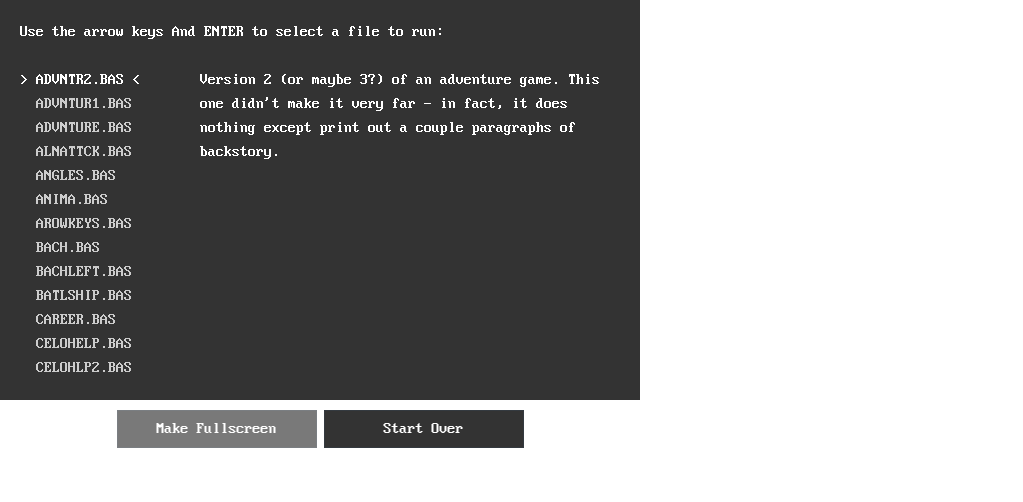
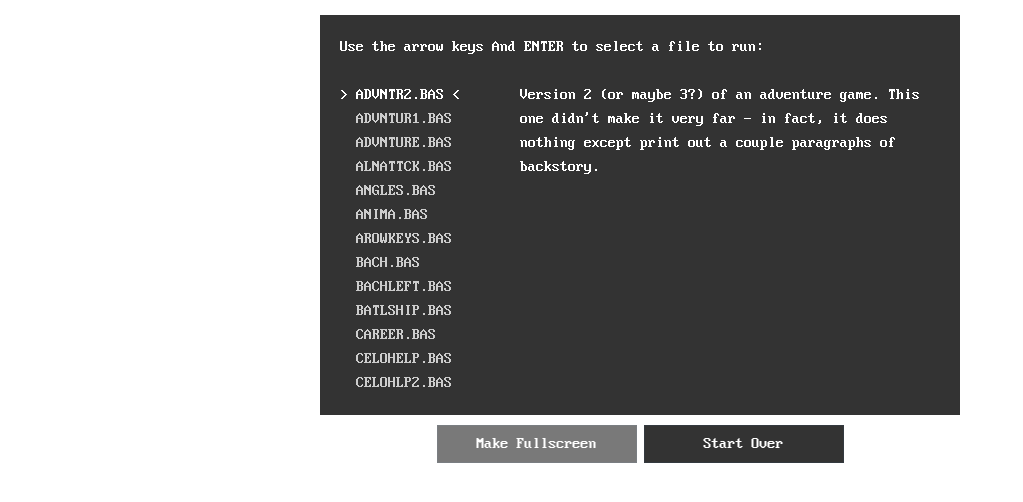
Before and after one commit to nfriend/origins-host, a website: page index.html in a window 1280 px wide. Shown: the whole page, without its empty margins (0-1023 px from the left). Drawn offline with nearby package versions, Linux system fonts and the light colour scheme.

Commit message:
slight styles change

```diff
--- a/css/origins-host.css
+++ b/css/origins-host.css
@@ -1,7 +1,17 @@
 @font-face {
     font-family: MSDOS;
-    /* src: url(../fonts/dos.ttf); */
     src: url(../fonts/LessPerfectDOSVGA.ttf);
+}
+
+body {
+    position: absolute;
+    width: 100%;
+    margin-top: 15px;
+}
+
+.origins-container {
+    margin: 0 auto;
+    width: 640px;
 }
 
 .dosbox-container {
--- a/index.html
+++ b/index.html
@@ -16,6 +16,7 @@
 </head>
 
 <body>
+    <div class="origins-container">
         <div id="dosbox"></div>
 
         <div id="toolbar-button-group-container">
@@ -40,6 +41,7 @@
             <div class="file-name-container"></div>
             <div class="file-description-container"></div>
         </div>
+    </div>
 
     <script src="https://code.jquery.com/jquery-3.3.1.min.js"
             integrity="sha256-FgpCb/KJQlLNfOu91ta32o/NMZxltwRo8QtmkMRdAu8="
```
Lines whose indentation alone changed are shown as unchanged.
